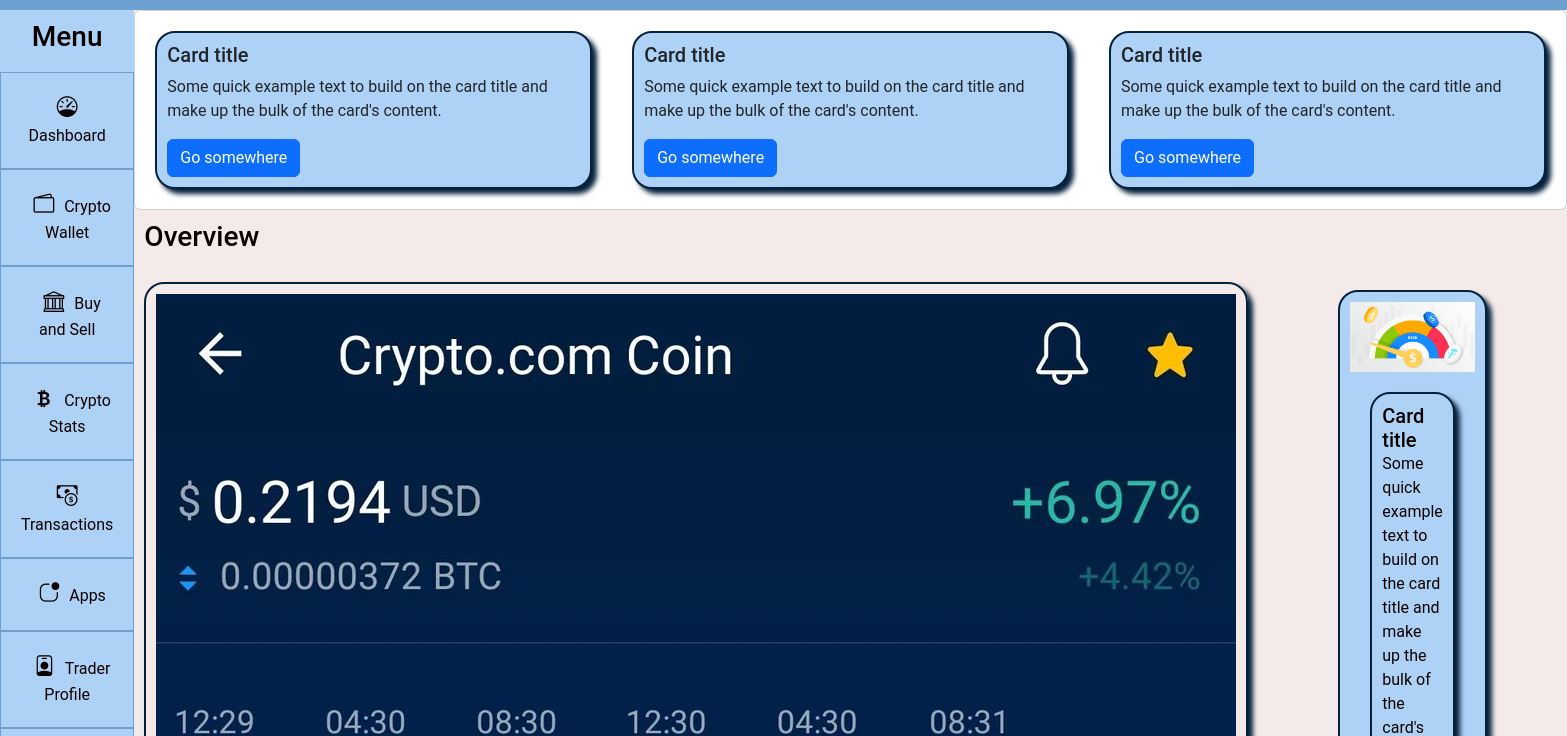
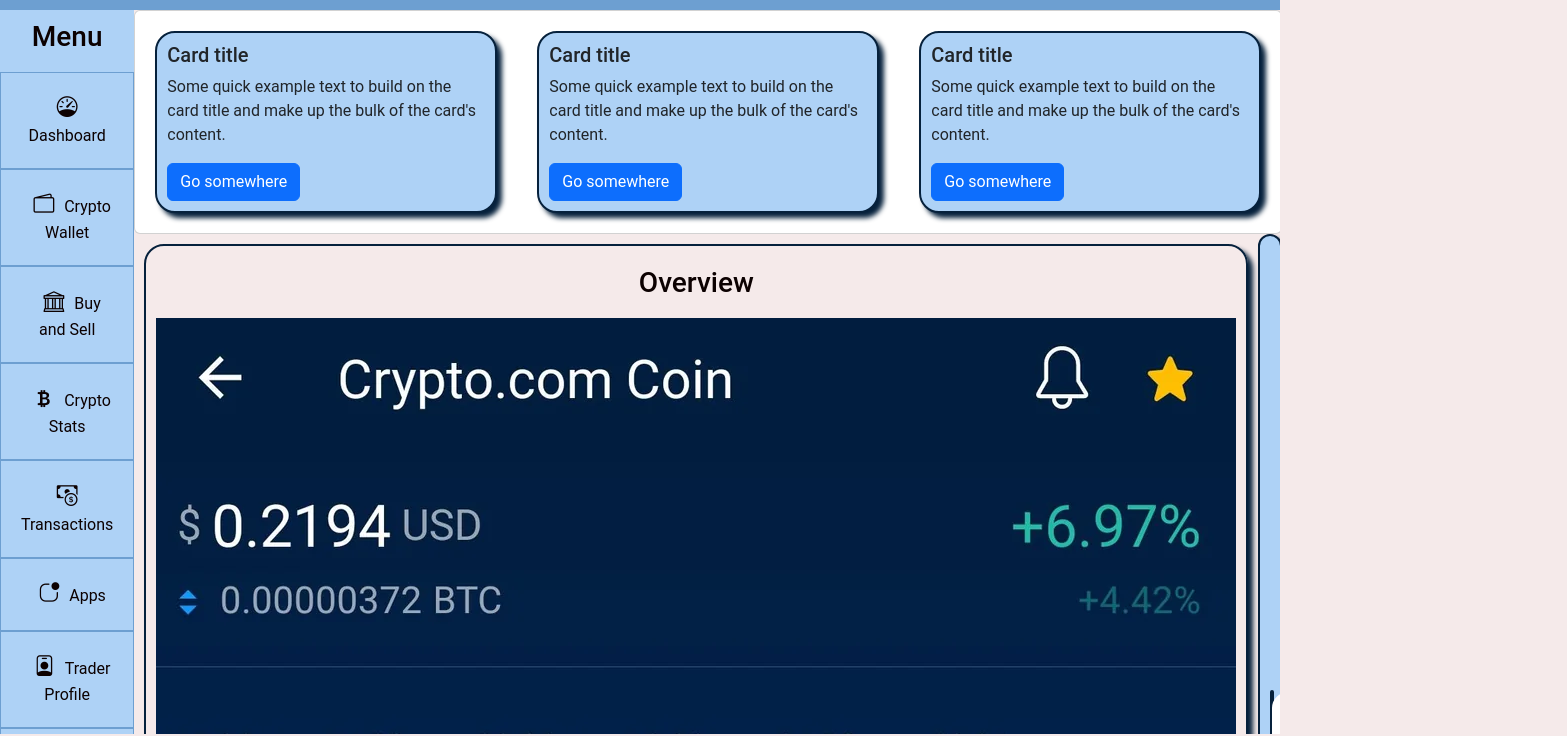
Before and after one commit to Erlisja/Admin-User-pages, a website: page index.html in a window 1280 px wide. Shown: the part 66-802 px from the top of the page, 1567 px wide, since content can reach past the window. Drawn offline with nearby package versions, Linux system fonts and the light colour scheme.

Commit message:
fixed the overflow issue

```diff
--- a/index.html
+++ b/index.html
@@ -18,6 +18,7 @@
     <title>Admin Page</title>
   </head>
   <body>
+    <div class="grid-wrap">
     <div class="nav_container">
       <nav class="navbar navbar-expand-xxl">
         <a class="navbar-brand" href="#">BitCrypto</a>
@@ -44,10 +45,10 @@
                 >Home</a
               >
             </li>
-            <li class="nav-item" style="">
+            <li class="nav-item" >
               <a class="nav-link" href="#">Analytics</a>
             </li>
-            <li class="nav-item" style="">
+            <li class="nav-item" >
               <a class="nav-link" href="#">Cryptocurrency</a>
             </li>
             <li class="nav-item dropdown">
@@ -177,10 +178,10 @@
       <div class="graph-heading">
         <h3>Overview</h3>
       </div>
-      <div class="graph-content">
-        <img src="./images/crypto.webp" alt="graph" />
+      <div class="graph-content" >
+        <img  src="./images/crypto.webp" alt="graph" />
+        </div>
       </div>
-    </div>
 
     <div class="portfolio-overview">
       <div class="card-view">
@@ -208,6 +209,8 @@
       </div>
     </div>
 
+  </div>
+
     <script
       src="https://cdn.jsdelivr.net/npm/bootstrap@5.3.3/dist/js/bootstrap.bundle.min.js"
       integrity="sha384-YvpcrYf0tY3lHB60NNkmXc5s9fDVZLESaAA55NDzOxhy9GkcIdslK1eN7N6jIeHz"
--- a/styles/styles.css
+++ b/styles/styles.css
@@ -11,15 +11,20 @@
     line-height: 1.5;
     color: #0c0101;
     display: grid;
-    grid-template-rows: repeat(10, 1fr);
     margin: 0px;
     padding: 0px;
     height: 100vh;
     width: 100vw;
 
-
 }
-
+.grid-wrap{
+    display: grid;
+    grid-template-columns: repeat(5, 1fr);
+    grid-template-rows: repeat(10, 1fr);
+    height: 100vh;
+    width: 100vw;
+    overflow-x: hidden;
+}
 .nav_container {
     grid-column: 1 / 6;
     grid-row: 1/2;
@@ -121,7 +126,7 @@
     color: #0c0101;
 }
 
-.graph-content {
+.graph {
     display: flex;
     flex-direction: column;
     justify-content: center;
@@ -131,12 +136,14 @@
     border: 2px solid #06213c;
     border-radius: 20px;
     box-shadow: 5px 5px 5px #06213c;
+    height: fit-content;
+    width: fit-content;
 }
 
 .portfolio-overview {
     grid-column: 3/6;
     grid-row: 3;
-    margin: 80px;
+    margin: 0px;
     padding: 10px;
     border: 2px solid #06213c;
     border-radius: 20px;
```
